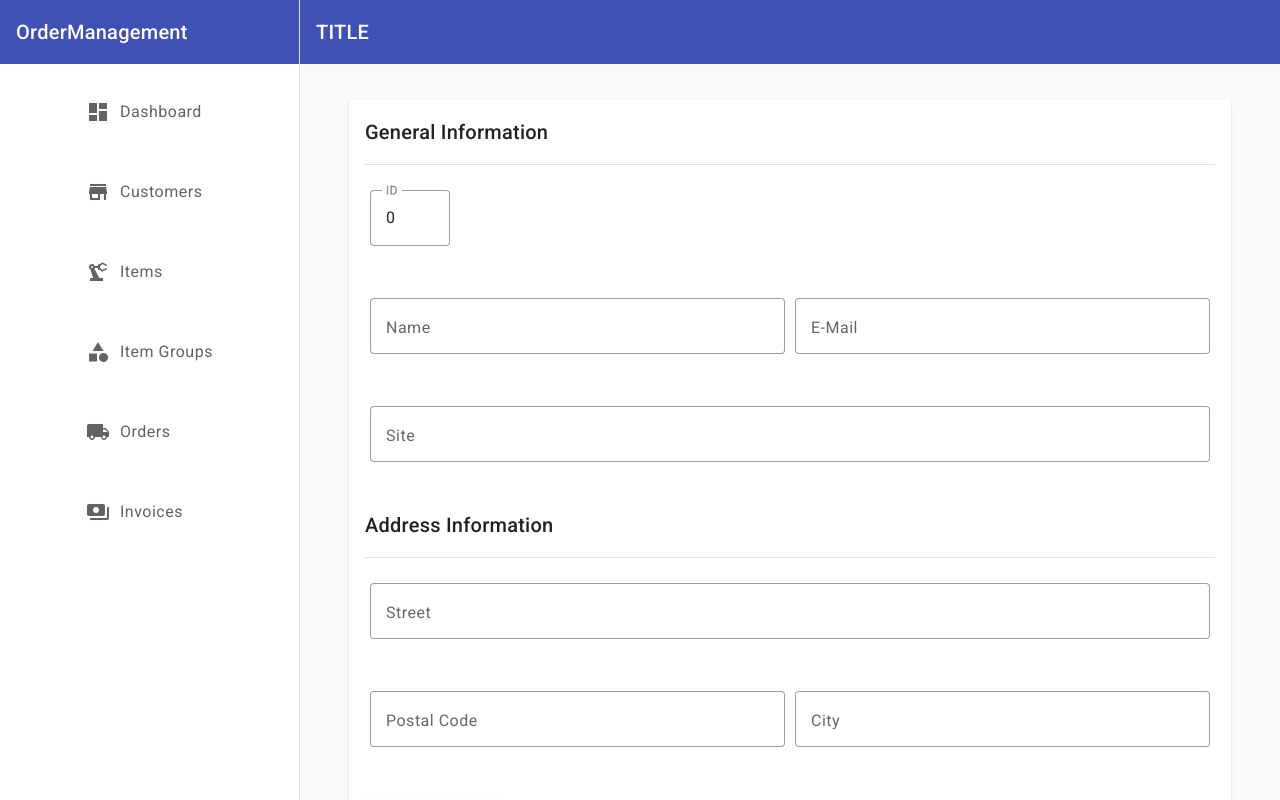
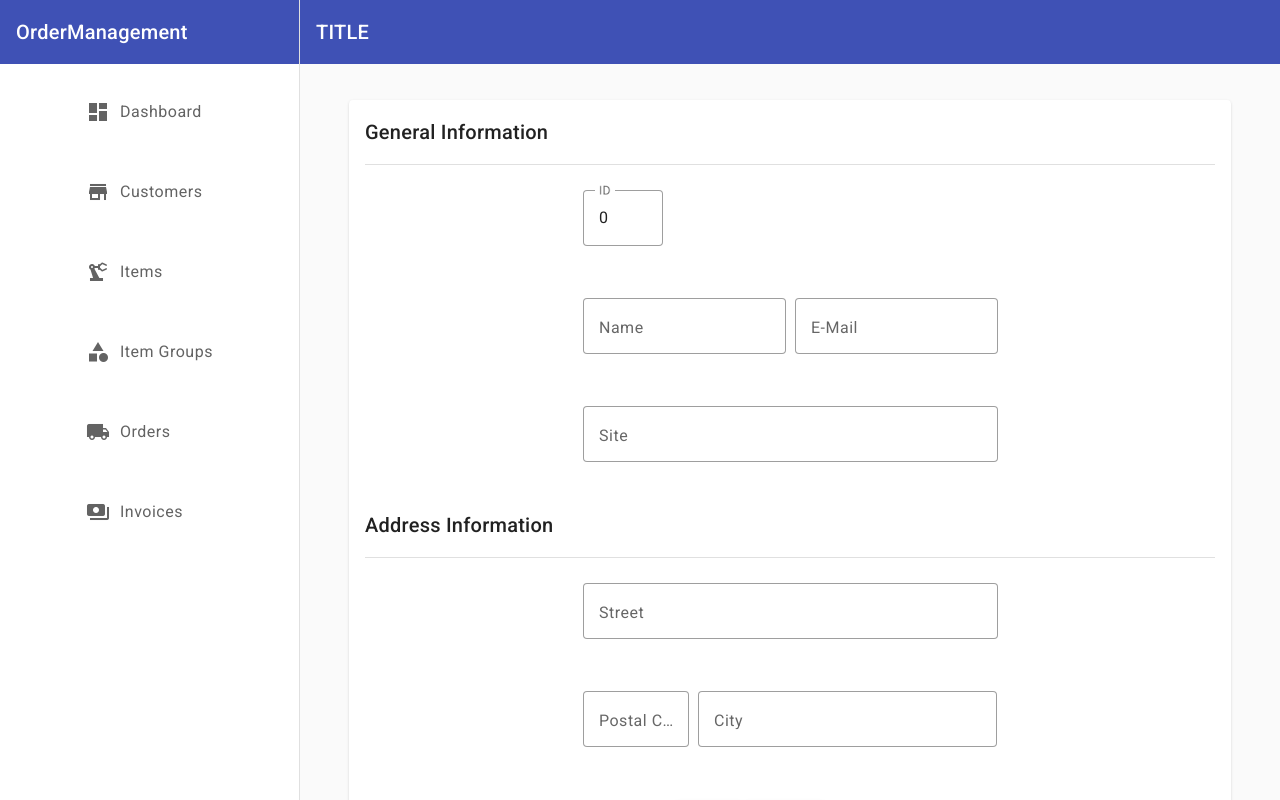
Before and after one commit to FTE-DEV/OrderManagement.UI, an Angular app: page /customers/1 in a window 1280 px wide. Built offline with nearby package versions, Linux system fonts and the light colour scheme; no server answers.

Commit message:
Fixed Customers Form Style

```diff
--- a/src/app/components/customers/customer/customer.component.css
+++ b/src/app/components/customers/customer/customer.component.css
@@ -2,3 +2,8 @@
 {
     width: 80px;
 }
+
+.inputPostalCode
+{
+    width: 150px;
+}
--- a/src/app/components/customers/customer/customer.component.html
+++ b/src/app/components/customers/customer/customer.component.html
@@ -3,12 +3,15 @@
         <h2>General Information</h2>
         <mat-divider></mat-divider>
         <div class="formRow">
+            <div class="formRowSection">
                 <mat-form-field appearance="outline" class="formContent inputId">
                     <mat-label>ID</mat-label>
                     <input matInput type="text"  value={{customer.id}}>
                 </mat-form-field>
             </div>
+        </div>
         <div class="formRow">
+            <div class="formRowSection">
                 <mat-form-field appearance="outline" class="formContent">
                     <mat-label>Name</mat-label>
                     <input matInput type="text" value={{customer.name}}>
@@ -19,23 +22,29 @@
                     <input matInput type="text" value={{customer.email}}>
                 </mat-form-field>
             </div>
+        </div>
         <div class="formRow">
+            <div class="formRowSection">
                 <mat-form-field appearance="outline" class="formContent">
                     <mat-label>Site</mat-label>
                     <input matInput type="text" value={{customer.site}}>
                 </mat-form-field>
             </div>
+        </div>
         <h2>Address Information</h2>
         <mat-divider></mat-divider>
         <div class="formRow">
+            <div class="formRowSection">
                 <mat-form-field appearance="outline" class="formContent">
                     <mat-label>Street</mat-label>
                     <input matInput type="text" value={{customer.street}}>
                 </mat-form-field>
             </div>
+        </div>
 
         <div class="formRow">
-            <mat-form-field appearance="outline" class="formContent">
+            <div class="formRowSection">
+                <mat-form-field appearance="outline" class="formContent inputPostalCode">
                     <mat-label>Postal Code</mat-label>
                     <input matInput type="text" value={{customer.postalCode}}>
                 </mat-form-field>
@@ -43,6 +52,7 @@
                     <mat-label>City</mat-label>
                     <input matInput type="text" value={{customer.city}}>
                 </mat-form-field>
+            </div>
         </div>
     </mat-card-content>
     <mat-card-actions>
--- a/src/styles.css
+++ b/src/styles.css
@@ -12,13 +12,24 @@ body { margin: 0; font-family: Roboto, "Helvetica Neue", sans-serif; }
     padding: 0px;
     display: flex;
     align-content: center;
+    justify-content: center;
     margin-top: 20px;
     margin-bottom: 20px;
 
 }
+
 
 .formContent
 {
     padding: 5px;
     width: 100%;
 }
+
+.formRowSection
+{
+    display: flex;
+    justify-content: left;
+    align-content: center;
+    width: 50%;
+
+}
```
Lines whose indentation alone changed are shown as unchanged.
